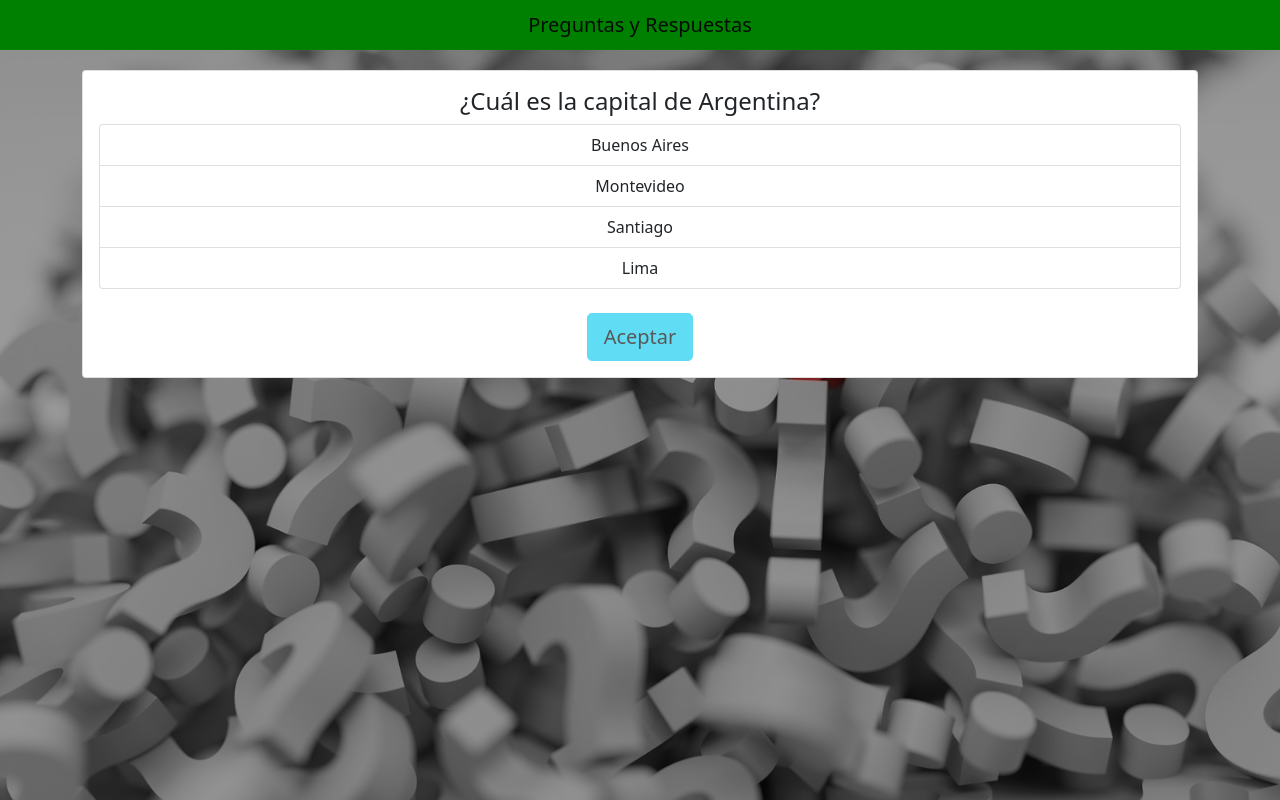
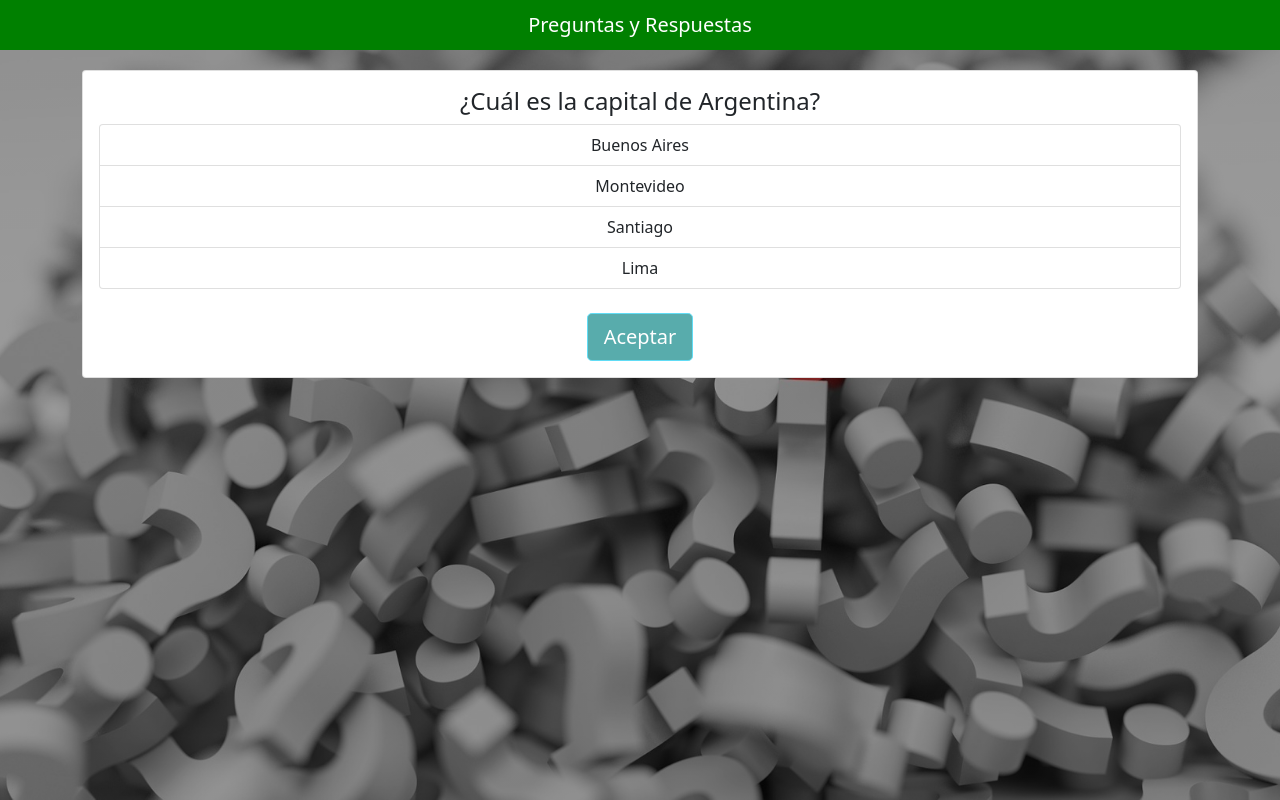
Before and after one commit to Daniel151505/Aplicacion-Preguntas-Respuestas, an Angular app in the folder Aplicacion-Preguntas-Respuestas/: page /pregunta in a window 1280 px wide. Built offline with nearby package versions, Linux system fonts and the light colour scheme.

Commit message:
Agregando Clase Color

```diff
--- a/Aplicacion-Preguntas-Respuestas/src/app/components/navbar/navbar.component.html
+++ b/Aplicacion-Preguntas-Respuestas/src/app/components/navbar/navbar.component.html
@@ -1,3 +1,3 @@
 <nav class="navbar navbar-light">
-    <span class="navbar-brand mb-0 mx-auto h1">Preguntas y Respuestas</span>
+    <span class="navbar-brand mb-0 mx-auto h1 color">Preguntas y Respuestas</span>
 </nav>
--- a/Aplicacion-Preguntas-Respuestas/src/app/components/pregunta/botonera/botonera.component.html
+++ b/Aplicacion-Preguntas-Respuestas/src/app/components/pregunta/botonera/botonera.component.html
@@ -1,6 +1,6 @@
 <div class="row">
     <div class="col-lg-4 offset-lg-4">
-        <button class="btn btn-info btn-lg btn-block"
+        <button class="btn btn-info btn-lg btn-block color"
                 [disabled]="preguntaService.deshabilitarBtn" (click)="siguiente()" > {{btnString}} </button>
     </div>
 </div>
```
